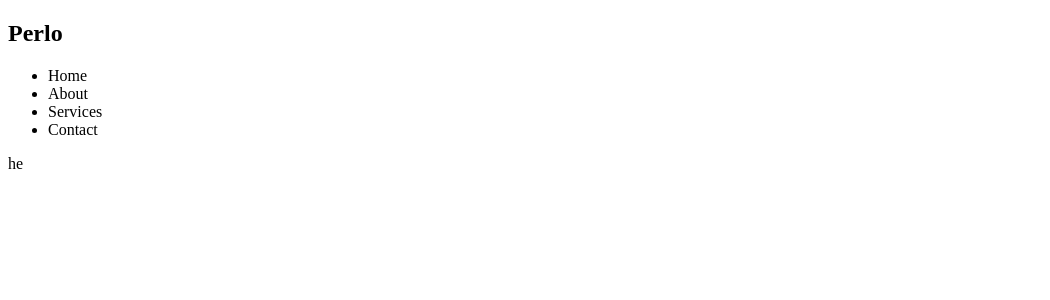
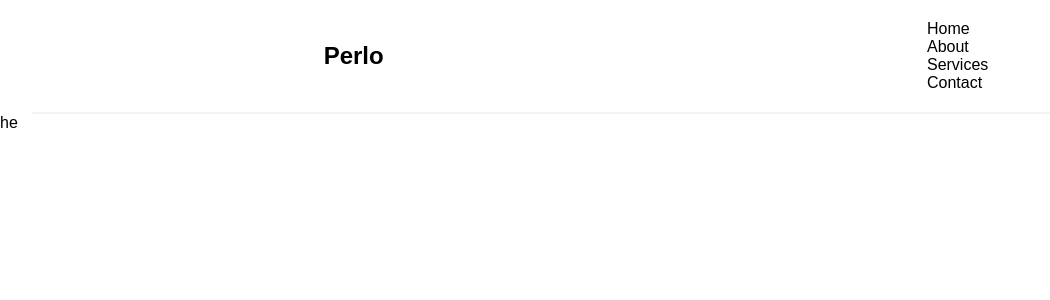
Before and after one commit to Ramiferjanii/REACT-PROJECT-BEEGINNER, a React (Vite) app in the folder 10. E-commerce/: page / in a window 1280 px wide. Shown: the top 300 px of the page, without its empty margins (0-1050 px from the left). Built offline with nearby package versions, Linux system fonts and the light colour scheme.

Commit message:
Add files via upload

```diff
--- a/10. E-commerce/src/App.jsx
+++ b/10. E-commerce/src/App.jsx
@@ -1,6 +1,7 @@
 import Navigation from "./Navigation/Nav"
 import Products from "./Products/Products"
 import Recommended from "./Recommended/Recommended"
+import './index.css'
 
 
 
--- a/10. E-commerce/src/Navigation/Nav.css
+++ b/10. E-commerce/src/Navigation/Nav.css
@@ -0,0 +1,9 @@
+nav {
+    display: flex;
+    border-bottom: 2px solid #F3F3F3;
+    justify-content: space-around ;
+    align-items: center ;
+    padding: 20px;
+    z-index: 999;
+    margin-left: 2rem ;
+}
--- /dev/null
+++ b/10. E-commerce/src/index.css
@@ -0,0 +1,29 @@
+* {
+    padding: 0;
+    margin: 0;
+    box-sizing: border-box;
+    font-family: sans-serif;
+
+}
+
+
+a{
+    text-decoration: none;
+    color: rgb(97, 97, 97) ;
+}
+
+
+li {
+    list-style: none;
+}
+
+.btns{
+    padding: 10px 20px;
+    margin-right: 6px;
+    background: transparent;
+    border: none;
+    border: 0.6px solid #ccc;
+    border-radius: 5px ;
+    color: #323232;
+    cursor: pointer;
+}
```
Also changed, not shown: 10. E-commerce/src/Navigation/Nav.jsx (+22 -3 lines), 1 other file (tests, documents, lock files or other folders).
